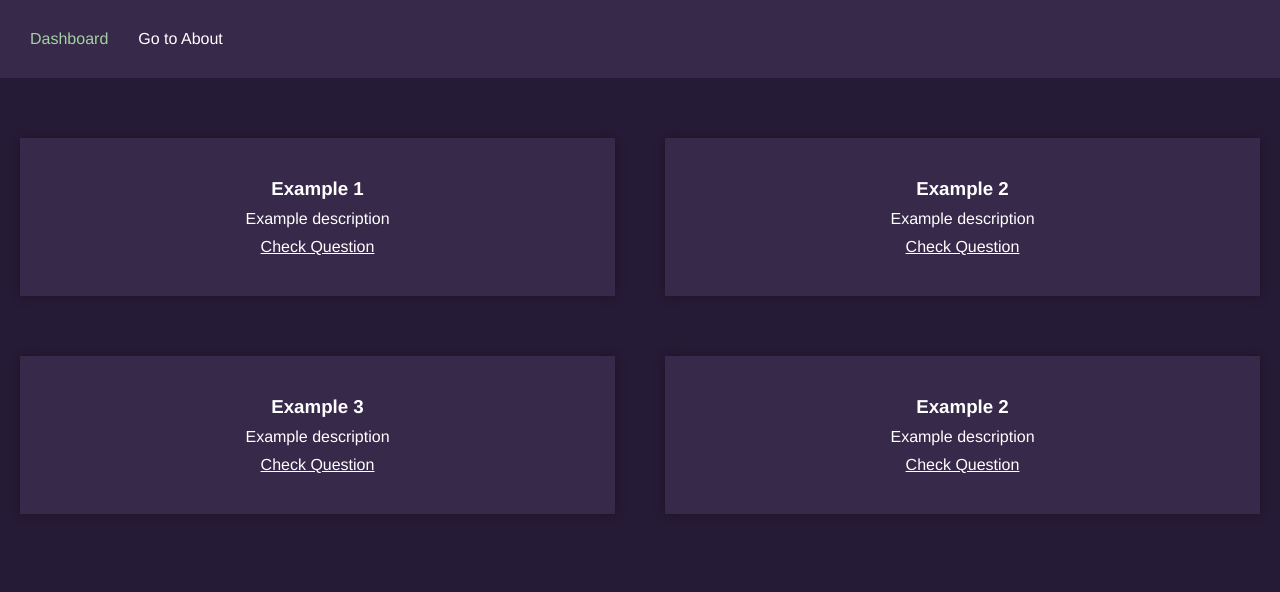
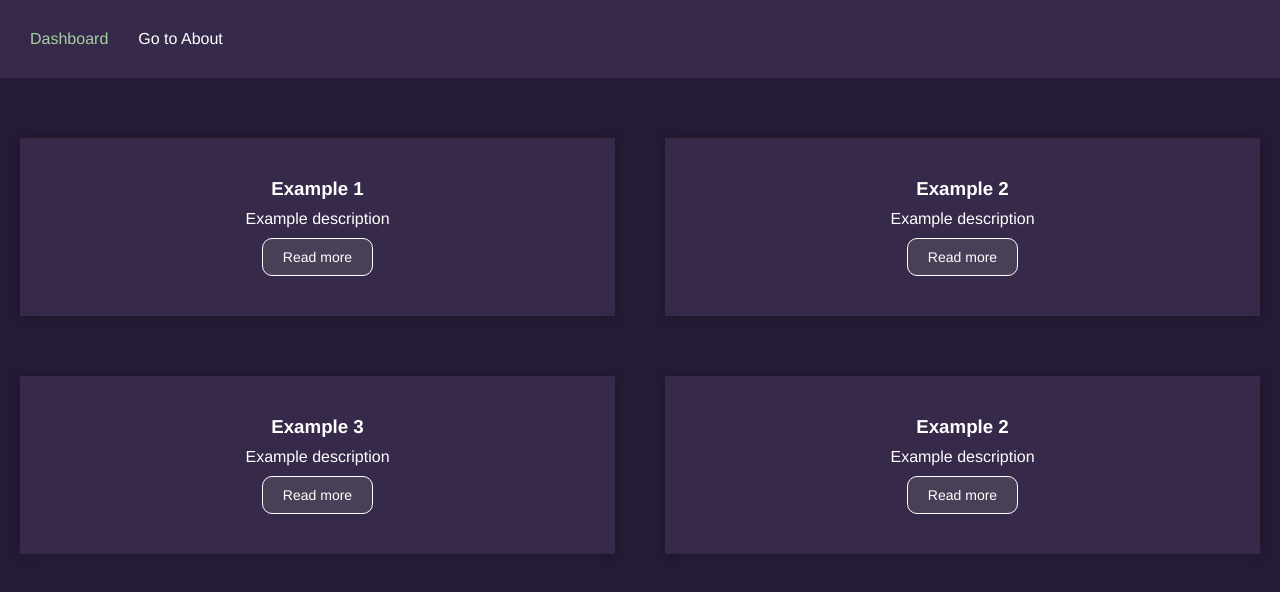
Before and after one commit to KacperNlp/Q-and-A-app, a Vue app in the folder app/: page / in a window 1280 px wide. Shown: the top 592 px of the page. Built offline with nearby package versions, Linux system fonts and the light colour scheme.

Commit message:
Create AppLinkBtn component

```diff
--- /dev/null
+++ b/app/src/components/AppLinkBtn.vue
@@ -0,0 +1,44 @@
+<template>
+  <div>
+    <router-link :to="link" class="app-link-btn">
+      {{ text }}
+    </router-link>
+  </div>
+</template>
+
+<script>
+import { defineComponent } from "vue";
+
+export default defineComponent({
+  name: "AppLinkBtn",
+  props: {
+    text: {
+      type: String,
+      required: true,
+    },
+    link: {
+      type: String,
+      required: true,
+    },
+  },
+});
+</script>
+
+<style lang="scss">
+.app-link-btn {
+  display: inline-block;
+  padding: 10px 20px;
+  border-radius: 10px;
+  border: 1px solid #fff;
+  background: #493f57;
+  color: #fff;
+  font-size: 14px;
+  text-decoration: none;
+  transition: 0.3s;
+
+  &:hover {
+    background: #fff;
+    color: #493f57;
+  }
+}
+</style>
--- a/app/src/main.js
+++ b/app/src/main.js
@@ -11,6 +11,7 @@ import NavigationLayout from "./layouts/NavigationLayout.vue";
 
 //components
 import AppCard from "./components/AppCard.vue";
+import AppLinkBtn from "./components/AppLinkBtn.vue";
 
 const pinia = createPinia();
 const app = createApp(App);
@@ -26,6 +27,7 @@ app.component("NavigationLayout", NavigationLayout);
 
 //compoents
 app.component("AppCard", AppCard);
+app.component("AppLinkBtn", AppLinkBtn);
 
 app.use(router);
 app.use(pinia);
--- a/app/src/view/HomeView.vue
+++ b/app/src/view/HomeView.vue
@@ -5,9 +5,10 @@
         <div class="post-card">
           <h3 class="post-card-headlie">{{ post.title }}</h3>
           <p class="post-card-description">{{ post.description }}</p>
-          <router-link :to="`/post/${post.id}`" class="post-card-link"
-            >Check Question</router-link
-          >
+          <app-link-btn
+            text="Read more"
+            :link="`/post/${post.id}`"
+          ></app-link-btn>
         </div>
       </AppCard>
     </template>
@@ -27,9 +28,5 @@ const store = usePostsStore();
   &-description {
     margin-bottom: 10px;
   }
-
-  &-link {
-    color: #fff;
-  }
 }
 </style>
```
Also changed, not shown: 1 other file (tests, documents, lock files or other folders).
